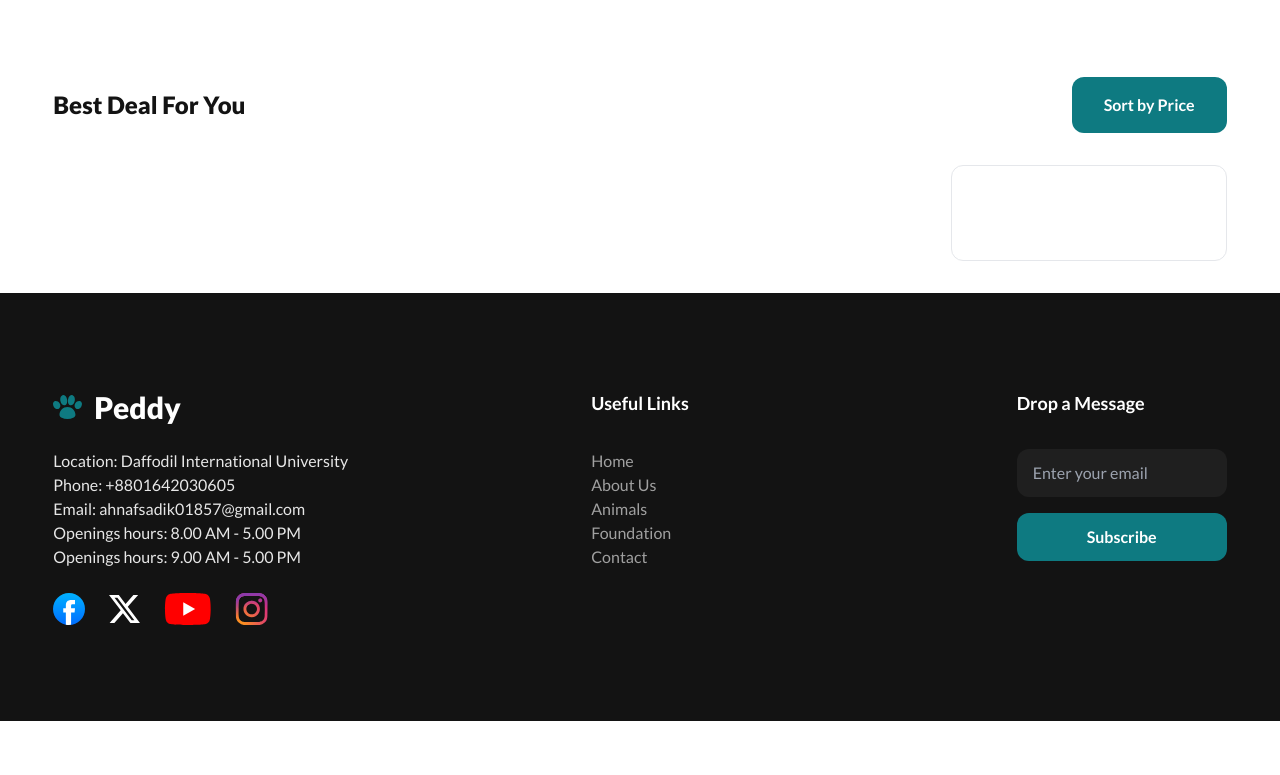
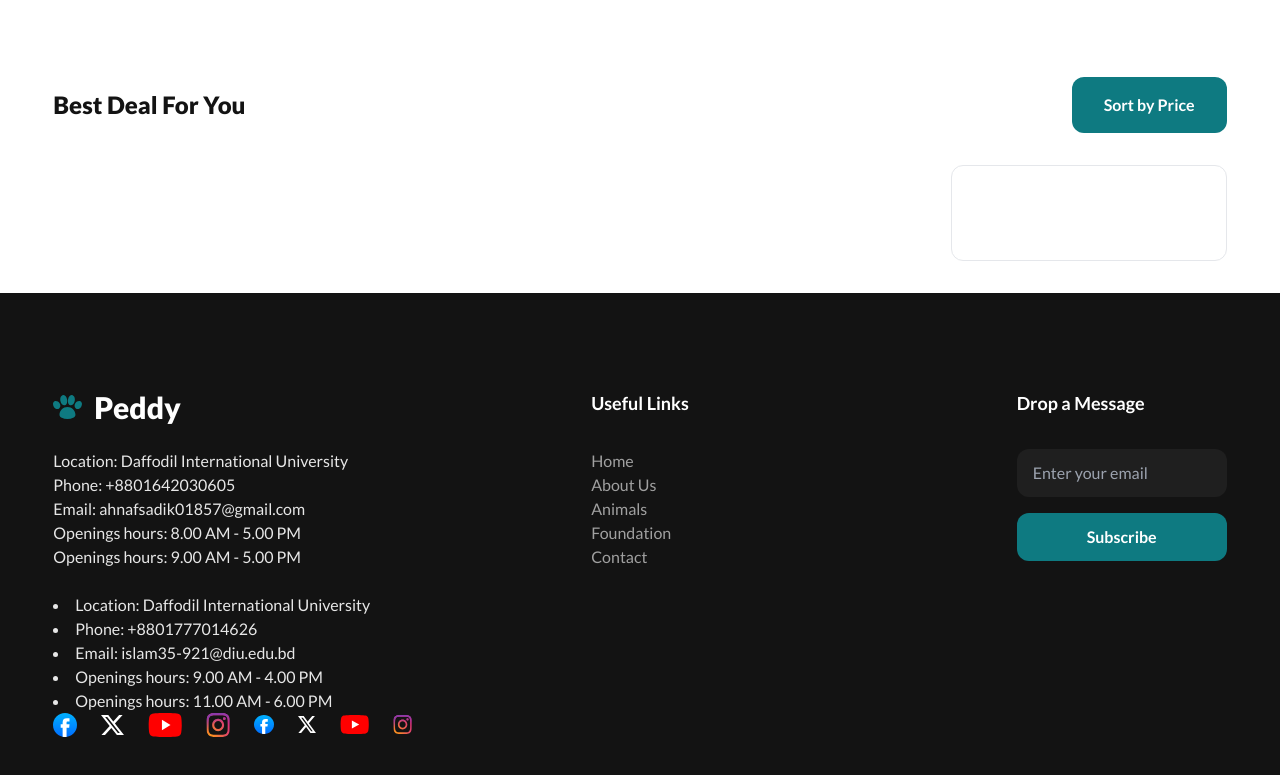
Before and after one commit to AhnafSaad/Peddy-by-Keep-Minders, a plain HTML site: page index.html in a window 1280 px wide. Shown: the part 1193-1968 px from the top of the page. Before the commit the page ends 1914 px from the top, so only its background shows below. Drawn offline with nearby package versions, Linux system fonts and the light colour scheme; no server answers.

Commit message:
Update index.html

```diff
--- a/index.html
+++ b/index.html
@@ -175,6 +175,13 @@
                     <li>Openings hours: 8.00 AM - 5.00 PM</li>
                     <li>Openings hours: 9.00 AM - 5.00 PM</li>
                 </ul>
+                <u2  class="mb-4 text-[#FFFFFFE5] md:mb-5 lg:mb-6">
+                    <li>Location: Daffodil International University</li>
+                    <li>Phone: +8801777014626</i>
+                    <li>Email: islam35-921@diu.edu.bd</li>
+                    <li>Openings hours: 9.00 AM - 4.00 PM</li>
+                    <li>Openings hours: 11.00 AM - 6.00 PM</li>
+                </u2>
                 <ul class="flex items-center gap-6">
                     <li>
                         <a href=""><img src="./images/facebook.svg" alt="" class="h-6 lg:h-full" /></a>
@@ -188,7 +195,21 @@
                     <li>
                         <a href=""><img src="./images/instagram.svg" alt="" class="h-6 lg:h-full" /></a>
                     </li>
-                </ul>
+                </u1>
+                 <u2 class="flex items-center gap-6">
+                    <li>
+                        <a href=""><img src="./images/facebook.svg" alt="" class="h-6 lg:h-full" /></a>
+                    </li>
+                    <li>
+                        <a href=""><img src="./images/x.svg" alt="" class="h-6 lg:h-full" /></a>
+                    </li>
+                    <li>
+                        <a href=""><img src="./images/youtube.svg" alt="" class="h-6 lg:h-full" /></a>
+                    </li>
+                    <li>
+                        <a href=""><img src="./images/instagram.svg" alt="" class="h-6 lg:h-full" /></a>
+                    </li>
+                </u2>
             </div>
             <div class="md:justify-self-center">
                 <h3 class="mb-4 text-lg font-bold text-white md:mb-6 lg:mb-8">
```
